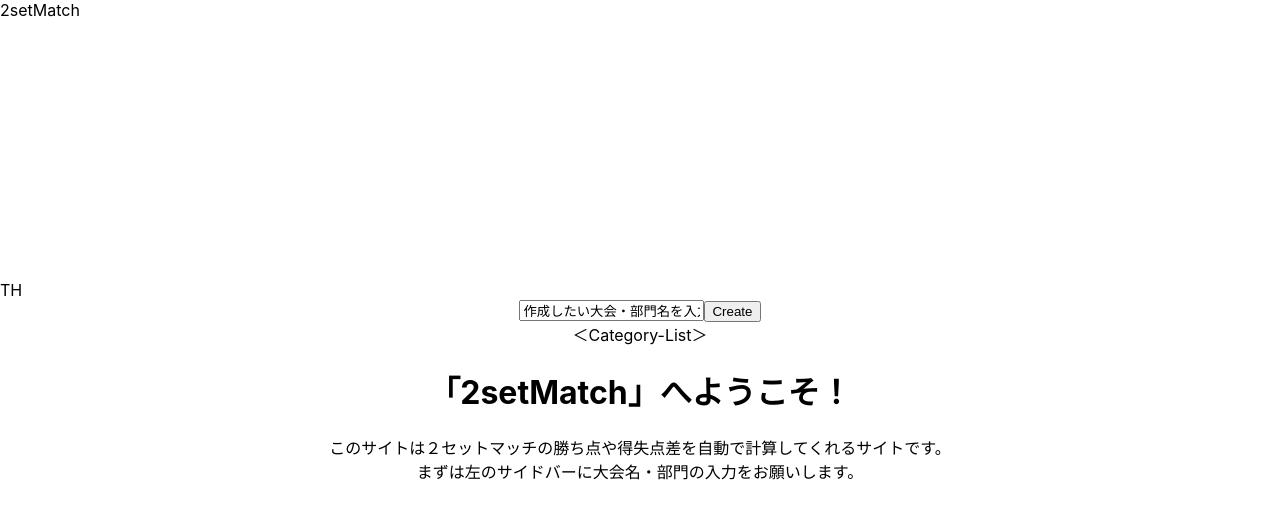
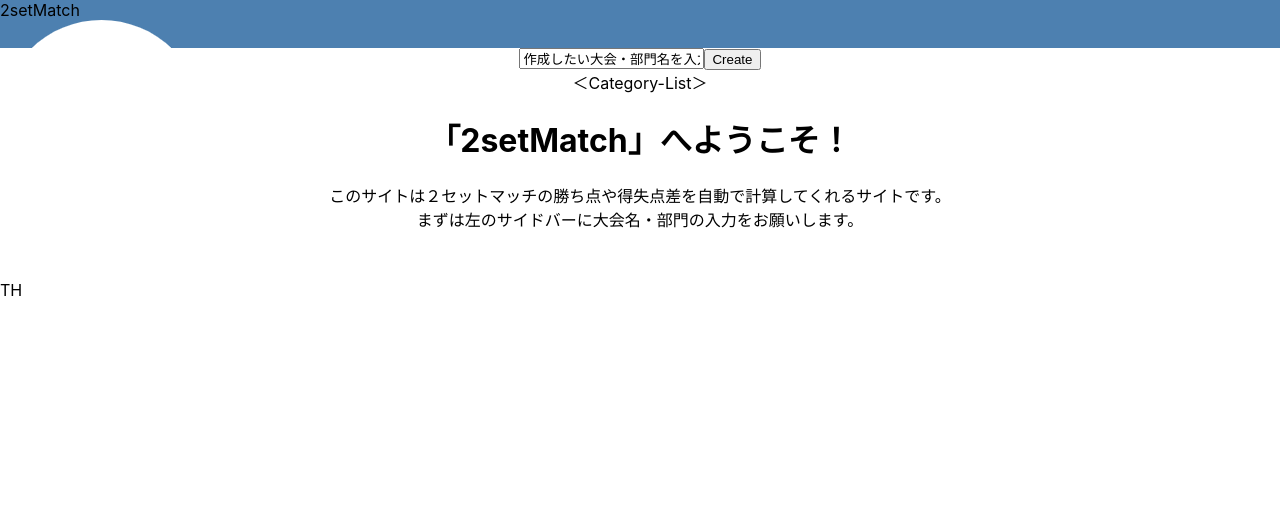
Before and after one commit to tetsu-hira/2set-app, a React (Create React App) app: page / in a window 1280 px wide. Shown: the top 518 px of the page. Built offline with nearby package versions, Linux system fonts and the light colour scheme.

Commit message:
styled-components成功

```diff
--- a/src/components/Header.tsx
+++ b/src/components/Header.tsx
@@ -1,39 +1,33 @@
 import React from 'react';
+import styled from 'styled-components';
 
 import Icon from './image/search.png';
 
+const HeaderBlock = styled.div`
+  height: 48px;
+  background-color: #4d80b0;
+  width: 100%;
+  display: flex;
+  z-index: 100;
+  min-width: 960px;
+  position: relative;
+`;
+
 const Header: React.FC = () => {
   return (
-    <div className='Header'>
-      <div className='HeaderContainer'>
-        <div className='WebTitle'>2setMatch</div>
-        {/* <ul className='HeaderLink'>
-          <li className='HeaderLink__item'>
-            <Link to='/' className='HeaderLink__text'>
-              Home
-            </Link>
-          </li>
-          <li className='HeaderLink__item'>
-            <Link to='/top' className='HeaderLink__text'>
-              TOP
-            </Link>
-          </li>
-          <li className='HeaderLink__item'>
-            <Link to='/test' className='HeaderLink__text'>
-              TEST
-            </Link>
-          </li>
-        </ul> */}
-        <div className='HeaderRight'>
-          <div className='search'>
-            <img className='icon' src={Icon} alt='アイコン' />
+    <HeaderBlock>
+      <div className="HeaderContainer">
+        <div className="WebTitle">2setMatch</div>
+        <div className="HeaderRight">
+          <div className="search">
+            <img className="icon" src={Icon} alt="アイコン" />
           </div>
-          <div className='account'>
-            <a className='circle'>TH</a>
+          <div className="account">
+            <a className="circle">TH</a>
           </div>
         </div>
       </div>
-    </div>
+    </HeaderBlock>
   );
 };
 
```
Also changed, not shown: theme.ts (added, +8 -0 lines).
